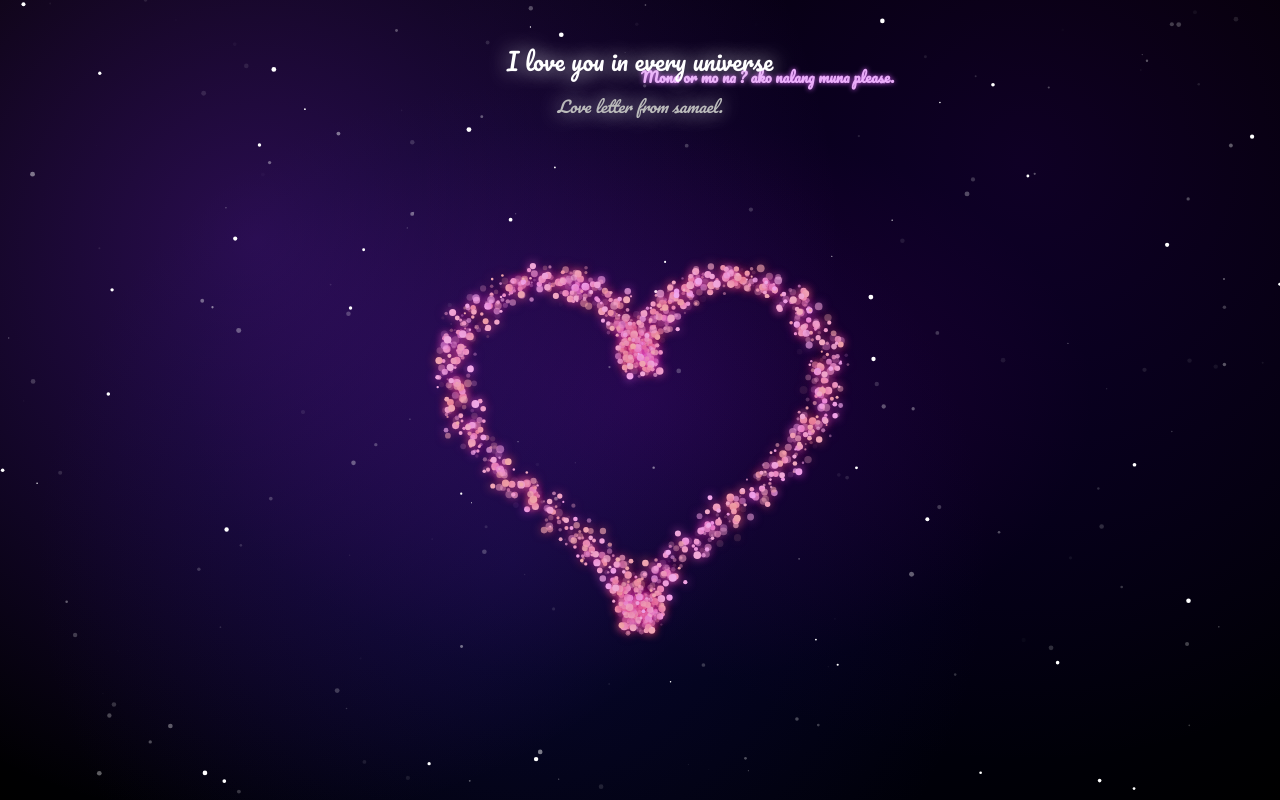
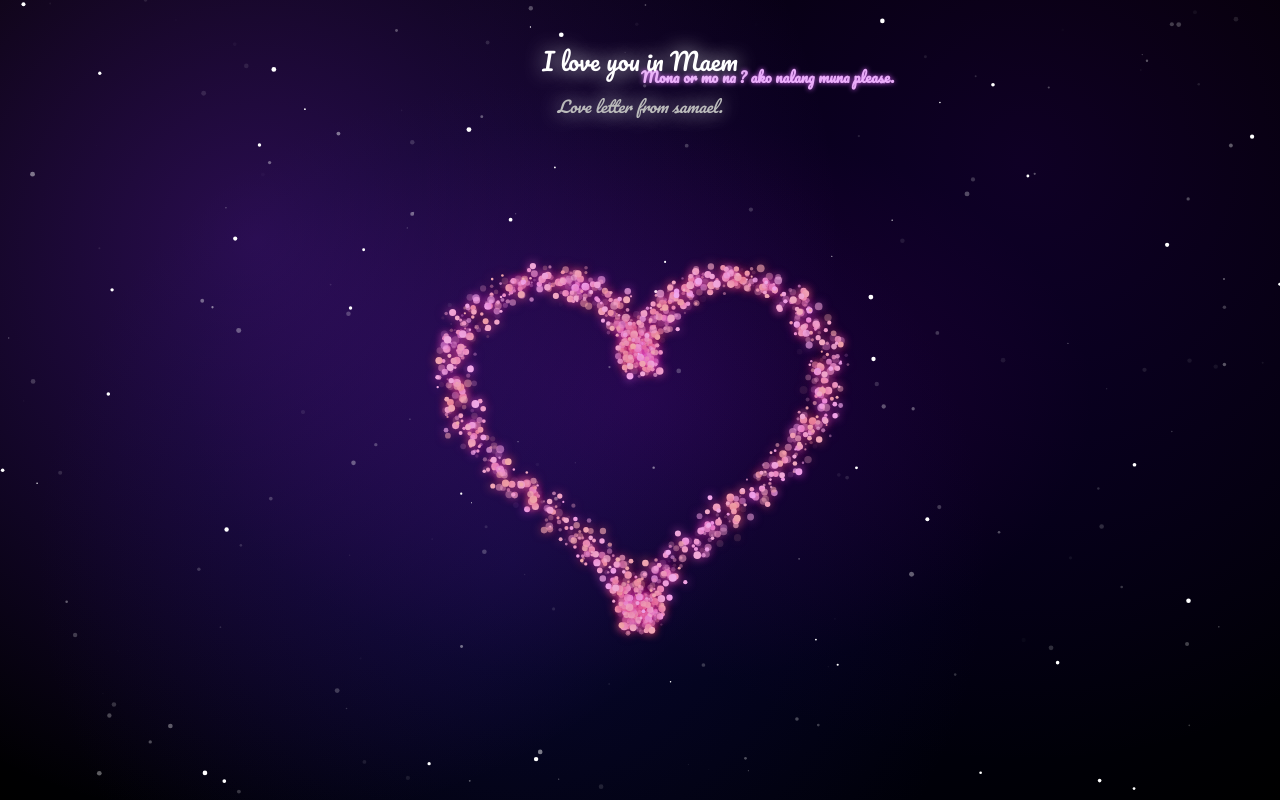
Before and after one commit to khiddGG/Loveletterz, a plain HTML site: page index.html in a window 1280 px wide. Drawn offline with Linux system fonts and the light colour scheme; animation ran at ten frames a second.

Commit message:
Update index.html

```diff
--- a/index.html
+++ b/index.html
@@ -3,7 +3,7 @@
 <head>
   <meta charset="UTF-8" />
   <meta name="viewport" content="width=device-width, initial-scale=1.0"/>
-  <title>Heart of Stars</title>
+  <title>Love Letter by Samael</title>
   <link href="https://fonts.googleapis.com/css2?family=Pacifico&family=Poppins:wght@400;600&display=swap" rel="stylesheet" />
   <link rel="stylesheet" href="./style/style.css">
 </head>
@@ -11,7 +11,7 @@
   <div class="cosmic-bg"></div>
   <canvas id="canvas"></canvas>
   <div class="message">
-    <div>I love you in every universe</div>
+    <div>I love you in Maem</div>
     <div class="subtitle">Love letter from samael.</div>
   </div>
   <audio id="bg-music" loop>
```
